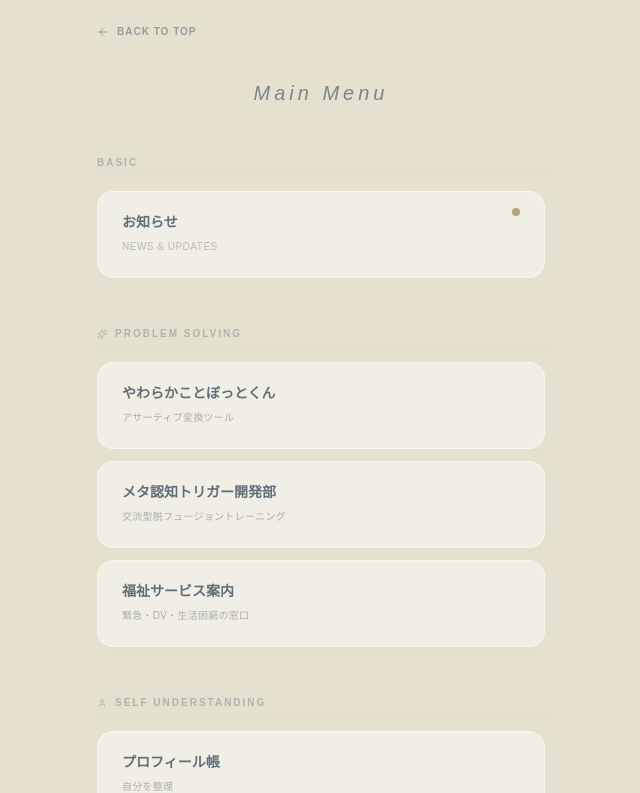
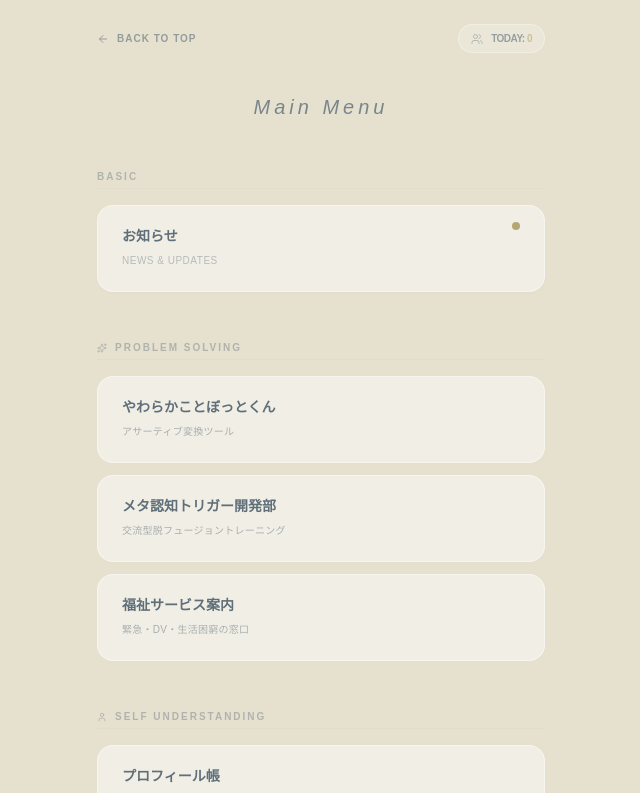
Before and after one commit to minomon893/m.-personal-space, a Next.js app: page /menu in a window 1280 px wide. Shown: the top 793 px of the page, without its empty margins (319-959 px from the left). Built offline with nearby package versions, Linux system fonts and the light colour scheme; no server answers; the database is empty.

Commit message:
feat: ログインユーザーのデイリーカウンター機能を追加

```diff
--- a/src/app/menu/page.js
+++ b/src/app/menu/page.js
@@ -8,17 +8,50 @@ import {
   User,
   Lock,
   BookOpen,
+  Users, // 追加
 } from "lucide-react";
+import { supabase } from "@/lib/supabase"; // Supabaseクライアントをインポート
 
 export default function MenuPage() {
   const [hasNewNotice, setHasNewNotice] = useState(false);
+  const [visitorCount, setVisitorCount] = useState(0); // ユーザー数用
   const LATEST_NOTICE_ID = "v1.1-update";
 
   useEffect(() => {
+    // 1. お知らせの既読チェック
     const lastViewed = localStorage.getItem("last_viewed_notice");
     if (lastViewed !== LATEST_NOTICE_ID) {
       setHasNewNotice(true);
     }
+
+    // 2. ユーザー数のカウント処理
+    const handleVisitorCount = async () => {
+      // ログインユーザーを取得
+      const { data: { user } } = await supabase.auth.getUser();
+      const today = new Date().toISOString().split('T')[0];
+
+      if (user) {
+        // 今日のアクセスを記録 (既に記録があれば無視される)
+        await supabase
+          .from('daily_access_logs')
+          .upsert(
+            { user_id: user.id, accessed_at: today },
+            { onConflict: 'user_id, accessed_at' }
+          );
+      }
+
+      // 今日の合計ユニークユーザー数を取得
+      const { count, error } = await supabase
+        .from('daily_access_logs')
+        .select('*', { count: 'exact', head: true })
+        .eq('accessed_at', today);
+
+      if (!error && count !== null) {
+        setVisitorCount(count);
+      }
+    };
+
+    handleVisitorCount();
   }, []);
 
   const handleNoticeClick = () => {
@@ -27,17 +60,26 @@ export default function MenuPage() {
   };
 
   return (
-    /* 背景色をトップページと同じ #E6E1CF に設定 */
     <div className="min-h-screen bg-[#E6E1CF] p-6 text-[#5F6F7A] font-[var(--font-sans)] transition-colors duration-500">
       <div className="max-w-md mx-auto">
 
+        <div className="flex justify-between items-center mb-10">
           {/* BACK */}
           <Link
             href="/"
-          className="text-[10px] tracking-widest font-bold opacity-60 uppercase flex items-center gap-2 mb-10 hover:opacity-100 transition-all"
+            className="text-[10px] tracking-widest font-bold opacity-60 uppercase flex items-center gap-2 hover:opacity-100 transition-all"
           >
             <ArrowLeft size={12} /> Back to Top
           </Link>
+
+          {/* 今日のユーザー数表示 */}
+          <div className="flex items-center gap-2 bg-white/20 px-3 py-1.5 rounded-full border border-white/30">
+            <Users size={12} className="opacity-40" />
+            <span className="text-[10px] font-bold opacity-60 tracking-tighter">
+              TODAY: <span className="text-[#B5A773]">{visitorCount}</span>
+            </span>
+          </div>
+        </div>
 
         {/* TITLE */}
         <h1 className="text-xl font-[var(--font-serif)] font-medium tracking-[0.2em] mb-12 text-center italic opacity-80">
```
Lines whose indentation alone changed are shown as unchanged.
